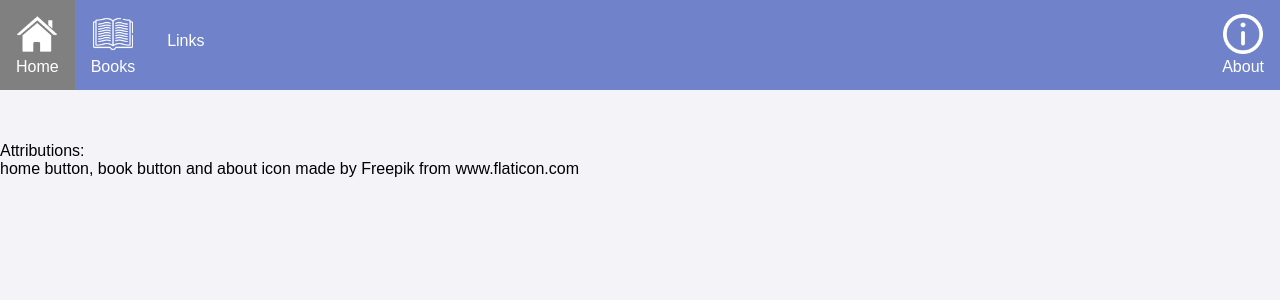
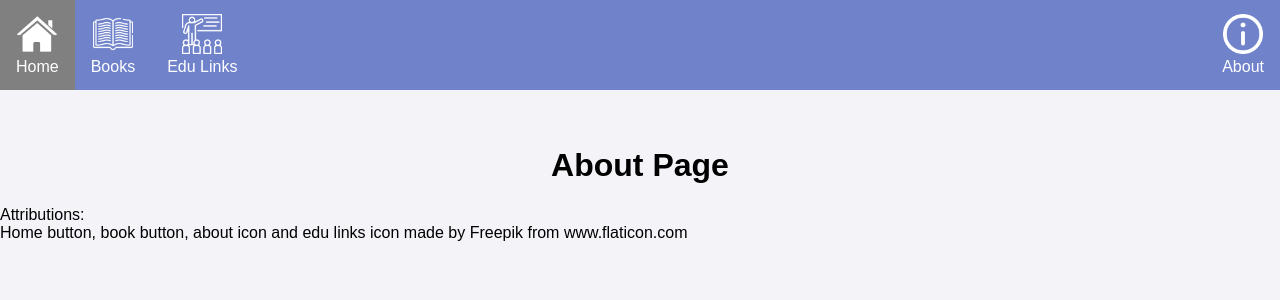
Before and after one commit to jamiemott/osu-hackathon, a Flask app: page /about/ in a window 1280 px wide. Shown: the top 300 px of the page. Run offline with Flask 2, Linux system fonts and the light colour scheme.

Commit message:
Adding edu link icon

```diff
--- a/app/templates/about.html
+++ b/app/templates/about.html
@@ -1,8 +1,9 @@
 {% extends "layout.html" %}
 {% block content %}
   <br>
+  <h1>About Page</h1>
    <p>
     Attributions: <br>
-    home button, book button and about icon made by Freepik from www.flaticon.com<br>
-   </p>
+    Home button, book button, about icon and edu links icon made by Freepik from www.flaticon.com<br>
+    </p>
 {% endblock %}
--- a/app/templates/layout.html
+++ b/app/templates/layout.html
@@ -11,7 +11,7 @@
     <ul class="nav">
       <li class="navLi"><a class="active" href="{{ url_for('home') }}"><img width= "40px" class ="tabIcon" src="../static/images/home-page.png" ><br>Home</a></li>
       <li class="navLi"><a href="{{ url_for('books') }}"><img class ="tabIcon" width= "40px"  src="../static/images/book.png" ><br>Books</a></li>
-      <li class="navLi"><a href="{{ url_for('links') }}"><br>Links</a></li>
+      <li class="navLi"><a href="{{ url_for('links') }}"><img width= "40px" class ="tabIcon" src="../static/images/school.png" ><br>Edu Links</a></li>
       <li class="navLi" style="float:right"><a href="{{ url_for('about') }}"><img width= "40px"  class ="tabIcon" src="../static/images/info.png" ><br>About</a></li>
     </ul>
   </div>
```
